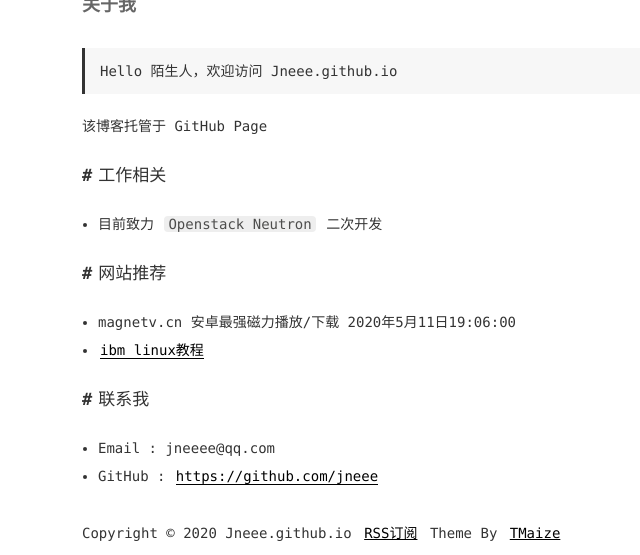
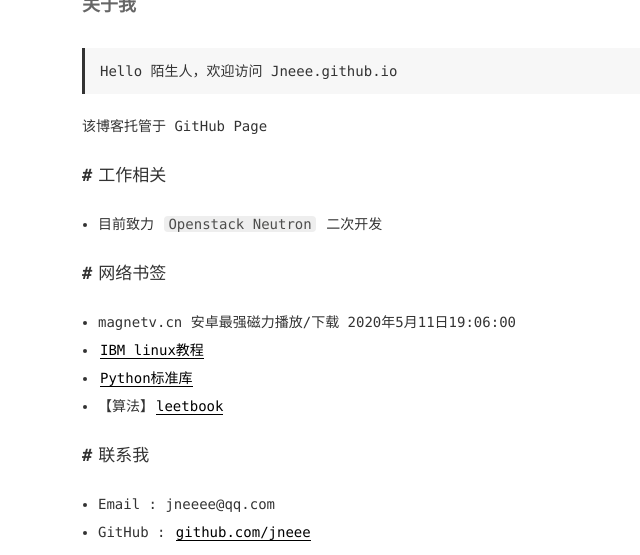
Before and after one commit to jneeee/jneeee.github.io, a Jekyll site: the page built from pages/about.md, in a window 1280 px wide, cut to the strip 104-659 px from the top of the page. Shown: the whole strip, without its empty margins (232-872 px from the left). Built offline with Jekyll 4.4.1, drawn with Linux system fonts in a browser that asks for light colours; comment, search, counter and statistics services are not loaded.

Commit message:
加两个书签

```diff
--- a/pages/about.md
+++ b/pages/about.md
@@ -10,11 +10,13 @@ title: 关于我
 ## 工作相关
 - 目前致力 `Openstack Neutron` 二次开发
 
-## 网站推荐
+## 网络书签
 * magnetv.cn 安卓最强磁力播放/下载 2020年5月11日19:06:00
-* [ibm linux教程](https://developer.ibm.com/zh/technologies/linux/tutorials)
+* [IBM linux教程](https://developer.ibm.com/zh/technologies/linux/tutorials)
+* [Python标准库](https://docs.python.org/zh-cn/3.6/library/index.html)
+* 【算法】[leetbook](https://leetcode-cn.com/leetbook/)
 
 ## 联系我
 
 - Email : jneeee@qq.com
-- GitHub : [https://github.com/jneee](https://github.com/jneee)
+- GitHub : [github.com/jneee](https://github.com/jneee)
```
